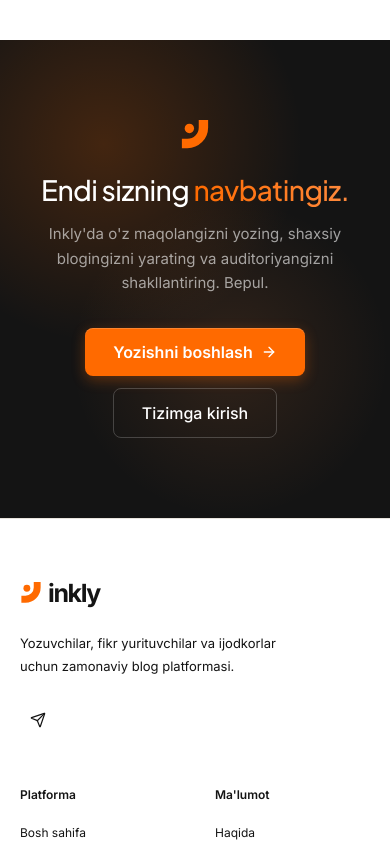
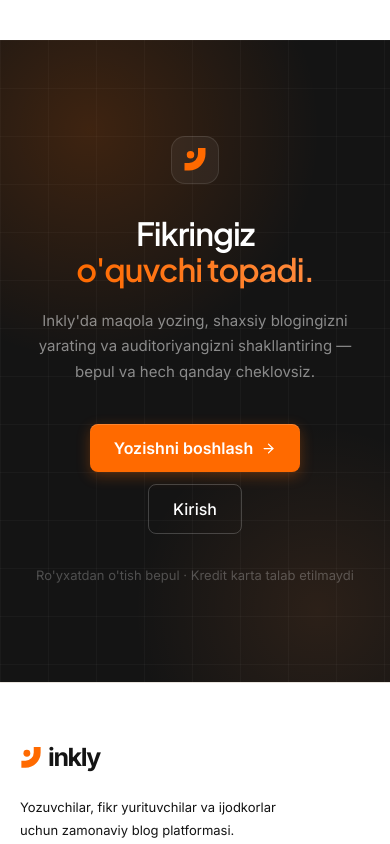
Before and after one commit to inklyuz/inkly_uz, a Next.js app: page / in a window 390 px wide. Shown: the part 6120-6964 px from the top of the page. Built offline with nearby package versions, Linux system fonts and the light colour scheme; no server answers.

Commit message:
update cat section

```diff
--- a/components/landing/cta-section.tsx
+++ b/components/landing/cta-section.tsx
@@ -8,56 +8,91 @@
   return (
     <section
       aria-labelledby="cta-heading"
-      className="relative isolate overflow-hidden px-4 py-20 sm:px-6 sm:py-28"
-      style={{ background: "linear-gradient(150deg, var(--color-text-primary) 0%, var(--color-text-primary) 100%)" }}
+      className="relative isolate overflow-hidden bg-[#141414] px-4 py-24 sm:px-6 sm:py-32"
     >
-      {/* Ambient glows — same treatment as the login/register brand panel */}
+      {/* Fon teksturasi — ingichka grid */}
       <div
         aria-hidden="true"
-        className="pointer-events-none absolute -top-24 -left-24 h-[400px] w-[400px] rounded-full"
-        style={{ background: "radial-gradient(circle, rgba(255,106,0,0.20) 0%, transparent 70%)" }}
+        className="pointer-events-none absolute inset-0"
+        style={{
+          backgroundImage:
+            "linear-gradient(rgba(255,255,255,0.03) 1px, transparent 1px), linear-gradient(90deg, rgba(255,255,255,0.03) 1px, transparent 1px)",
+          backgroundSize: "48px 48px",
+        }}
       />
+
+      {/* Ambient glow — chap yuqori */}
       <div
         aria-hidden="true"
-        className="pointer-events-none absolute bottom-0 right-0 h-[320px] w-[320px] rounded-full"
-        style={{ background: "radial-gradient(circle, rgba(255,138,61,0.12) 0%, transparent 70%)" }}
+        className="pointer-events-none absolute -top-40 -left-40 h-[500px] w-[500px] rounded-full"
+        style={{
+          background:
+            "radial-gradient(circle, rgba(255,106,0,0.18) 0%, transparent 65%)",
+        }}
+      />
+
+      {/* Ambient glow — o'ng pastki */}
+      <div
+        aria-hidden="true"
+        className="pointer-events-none absolute -bottom-32 -right-32 h-[400px] w-[400px] rounded-full"
+        style={{
+          background:
+            "radial-gradient(circle, rgba(255,138,61,0.10) 0%, transparent 65%)",
+        }}
       />
 
       <Container variant="marketing" className="relative z-10">
-        <div className="mx-auto flex max-w-xl flex-col items-center text-center">
-          <LogoMark size={30} className="text-white" />
+        <div className="mx-auto flex max-w-2xl flex-col items-center text-center">
+
+          {/* Logo belgisi */}
+          <div className="mb-8 flex h-12 w-12 items-center justify-center rounded-xl border border-white/10 bg-white/5">
+            <LogoMark size={24} className="text-[var(--color-inkly-orange)]" />
+          </div>
+
+          {/* Sarlavha */}
           <h2
             id="cta-heading"
-            className="font-display mt-6 text-[28px] font-medium leading-[1.15] tracking-[-0.02em] text-balance text-white sm:text-[34px] lg:text-[38px]"
+            className="font-display text-[32px] font-semibold leading-[1.12] tracking-[-0.03em] text-white text-balance sm:text-[42px] lg:text-[52px]"
           >
-            Endi sizning{" "}
+            Fikringiz
+            <br />
             <span
               style={{
-                background: "linear-gradient(90deg, var(--color-inkly-orange), var(--color-inkly-coral))",
+                background:
+                  "linear-gradient(90deg, var(--color-inkly-orange) 0%, var(--color-inkly-coral) 100%)",
                 WebkitBackgroundClip: "text",
                 WebkitTextFillColor: "transparent",
               }}
             >
-              navbatingiz.
+              o&apos;quvchi topadi.
             </span>
           </h2>
-          <p className="mt-4 max-w-sm text-[15px] leading-relaxed text-white/60 sm:text-base">
-            Inkly&apos;da o&apos;z maqolangizni yozing, shaxsiy blogingizni yarating va auditoriyangizni shakllantiring. Bepul.
+
+          {/* Tavsif */}
+          <p className="mt-5 max-w-md text-[15px] leading-[1.7] text-white/50 sm:text-[16px]">
+            Inkly&apos;da maqola yozing, shaxsiy blogingizni yarating va
+            auditoriyangizni shakllantiring — bepul va hech qanday cheklovsiz.
           </p>
 
-          <div className="mt-8 flex flex-col items-center gap-3 sm:flex-row">
+          {/* Harakatga chaqiruv tugmalari */}
+          <div className="mt-10 flex flex-col items-center gap-3 sm:flex-row">
             <Link href="/register">
-              <Button variant="primary" size="lg" className="gap-2">
+              <Button variant="primary" size="lg" className="gap-2 px-6">
                 Yozishni boshlash
-                <ArrowRight size={16} />
+                <ArrowRight size={15} />
               </Button>
             </Link>
             <Link href="/login">
-              <Button variant="onDark" size="lg">
-                Tizimga kirish
+              <Button variant="onDark" size="lg" className="px-6">
+                Kirish
               </Button>
             </Link>
           </div>
+
+          {/* Ishonch belgisi */}
+          <p className="mt-8 text-[13px] text-white/25">
+            Ro&apos;yxatdan o&apos;tish bepul · Kredit karta talab etilmaydi
+          </p>
         </div>
       </Container>
     </section>
```
